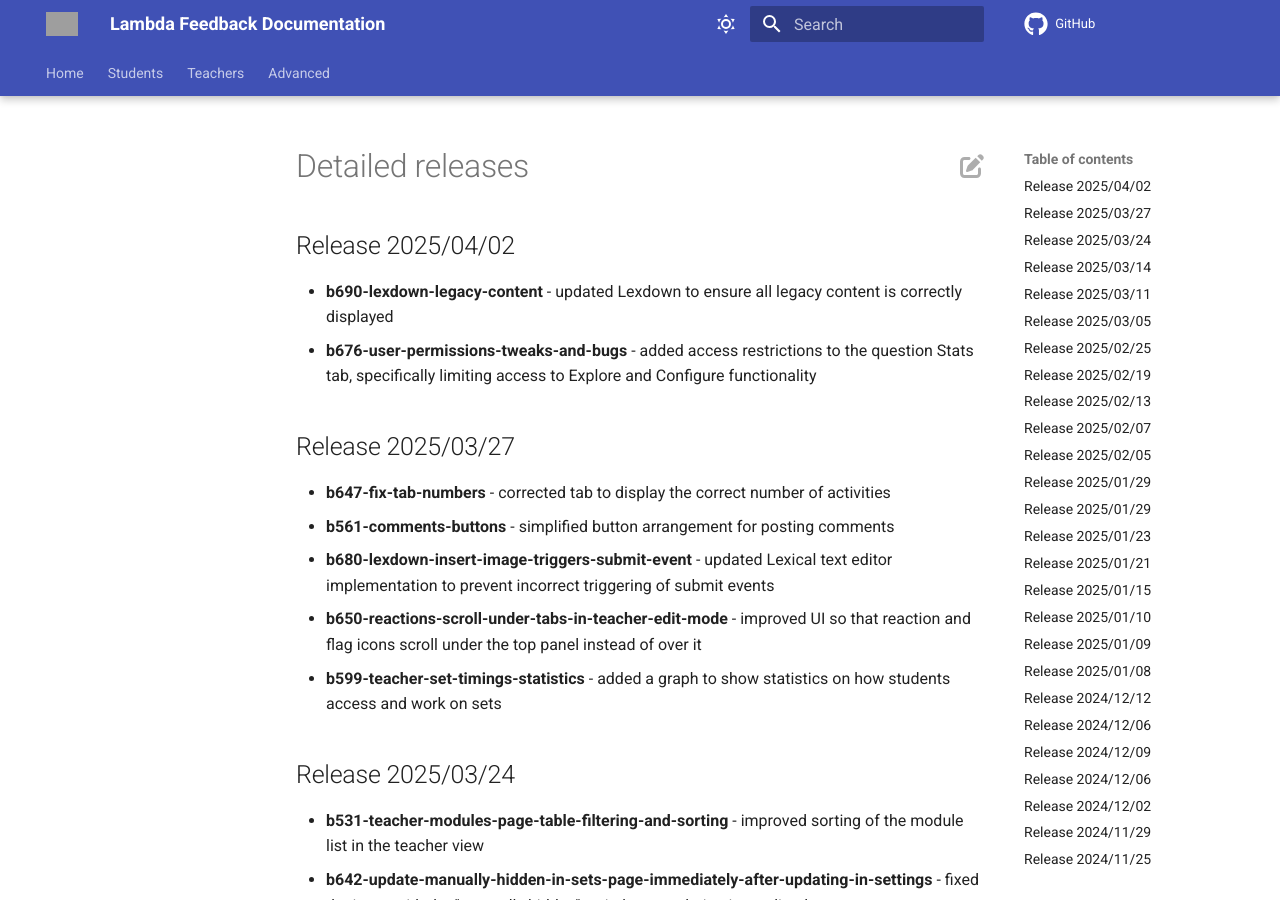
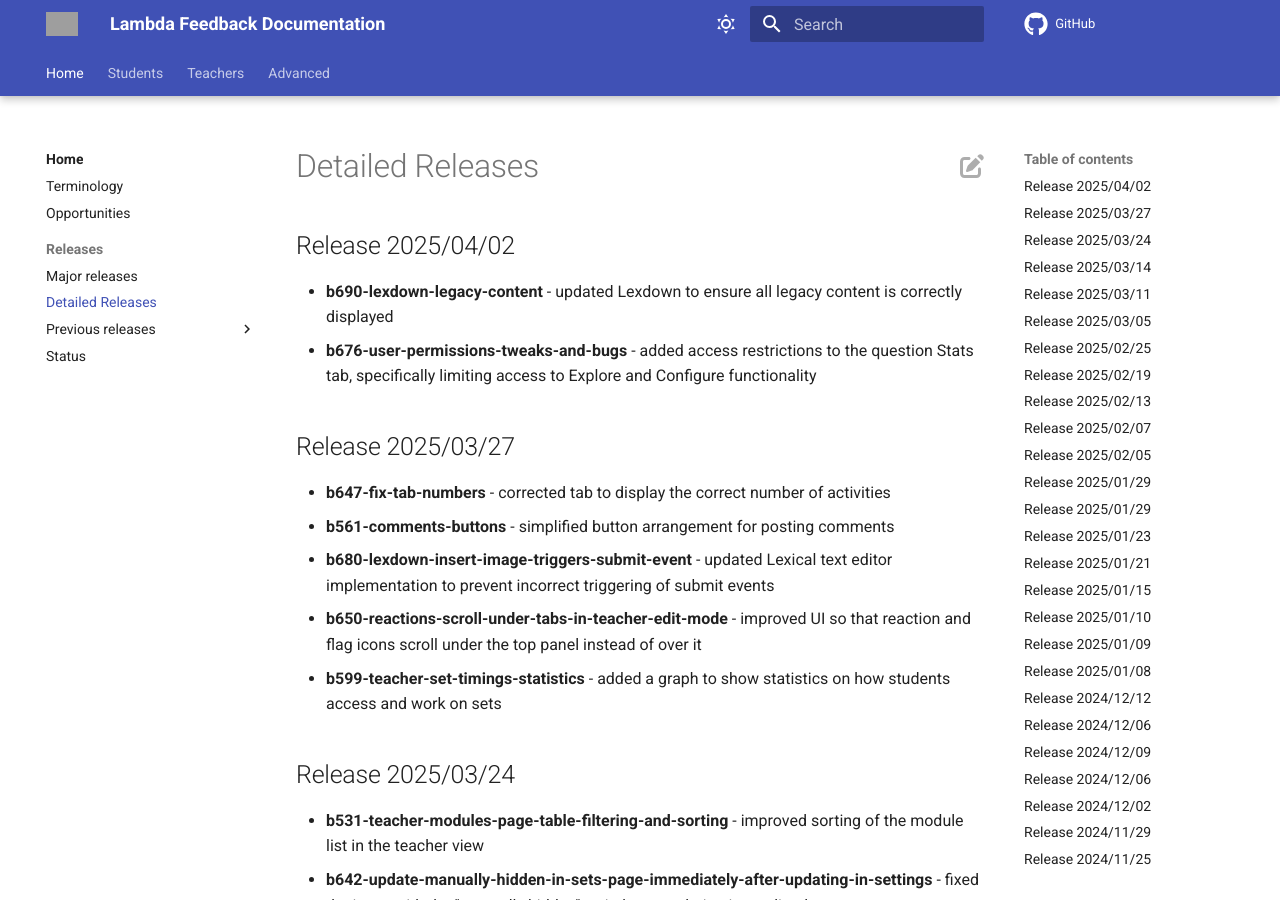
Before and after one commit to lambda-feedback/user-documentation, an MkDocs documentation site: the page built from docs/releases/detailed_releases.md, in a window 1280 px wide and 900 px high. Built offline with MkDocs 1.6.1 and Material for MkDocs 9.7.7, drawn with Linux system fonts in a browser that asks for light colours; comment, search, counter and statistics services are not loaded; grey boxes are pictures that could not be loaded.

Commit message:
yml update

```diff
--- a/mkdocs.yml
+++ b/mkdocs.yml
@@ -16,7 +16,7 @@
       - Opportunities: "opportunities.md"
       - Releases:
           - Major releases: "releases/major_releases.md"
-          - Detailed Releases: "releases/latest_releases.md"
+          - Detailed Releases: "releases/detailed_releases.md"
           - Previous releases:
               - 2023-24: "releases/relases_2023_24.md"
           - Status: "releases/status.md"
```
